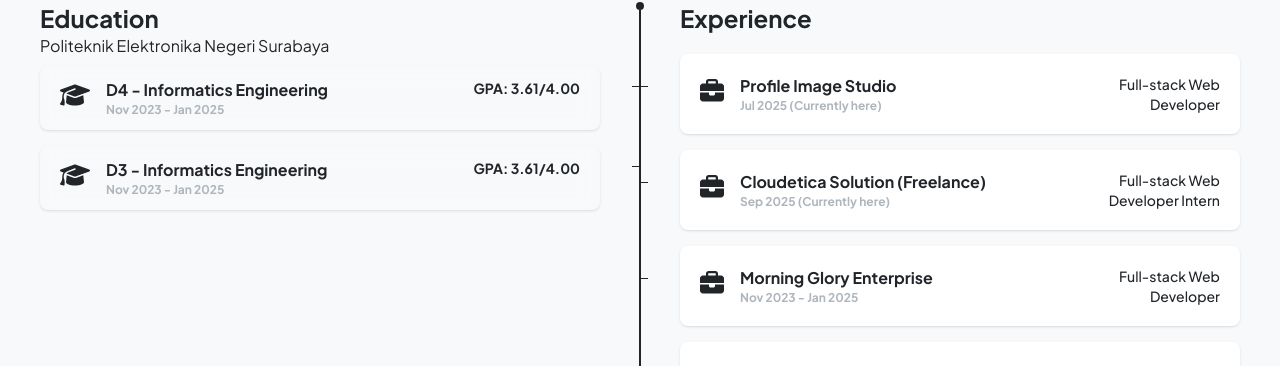
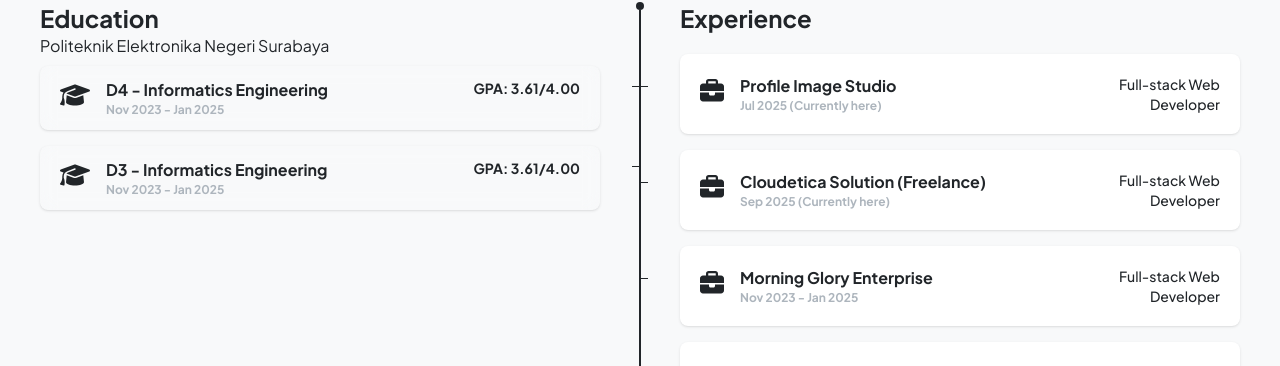
Before and after one commit to rijalalfariz/alfariz-me, a Next.js app: page / in a window 1280 px wide. Shown: the part 946-1312 px from the top of the page. Built offline with nearby package versions, Linux system fonts and the light colour scheme.

Commit message:
exp details adjustment

```diff
--- a/src/components/section/PersonalInfo.tsx
+++ b/src/components/section/PersonalInfo.tsx
@@ -55,20 +55,23 @@ const PersonalInfo: React.FC = () => {
       date: 'Jul 2025 (Currently here)',
       position: 'Full-stack Web Developer',
       details: [
-        'Collaborated in a team of 3 to develop an employee attendance website using face recognition technology',
-        'Led backend & front end development, design project structure and achieve face recognition accuracy score above 90%',
-        'Deliver application in 1 month sprint that impact the working efficiency of 50+ workers'
+        'Contributed to three ongoing projects, developing responsive web applications using Angular, TypeScript, Next.js, and FastAPI, ensuring alignment with user requirements and recommendations.',
+        'Deployed applications through Docker containerization and maintained CI/CD pipelines using GitLab version control to ensure efficient and reliable delivery.',
+        'Led a team of interns, providing mentorship and guidance to help them adhere to company development standards and best practices.',
+        'Collaborated with over 15 professionals, including programmers, system analysts, and QA engineers, offering creative insights and innovative ideas to enhance product performance and quality'
       ]
     },
     {
       id: 'exp4',
       company: 'Cloudetica Solution (Freelance)',
       date: 'Sep 2025 (Currently here)',
-      position: 'Full-stack Web Developer Intern',
+      position: 'Full-stack Web Developer',
       details: [
-        'Collaborated in a team of 3 to develop an employee attendance website using face recognition technology',
-        'Led backend & front end development, design project structure and achieve face recognition accuracy score above 90%',
-        'Deliver application in 1 month sprint that impact the working efficiency of 50+ workers'
+        'Developed a construction management system tailored to client requirements and specifications.',
+        'Fixed bugs and optimized application performance to ensure system stability and reliability.',
+        'Collaborated with 20+ professionals, including system analysts and QA engineers, to maintain high development quality.',
+        'Develop and maintain application using AWS based solution e.g. App-Sync, DynamoCB, and GraphQL',
+        'Performed approval, review, and pull/merge requests through the Pull Request system as part of the Git versioning workflow maintained CI/CD pipelines',
       ]
     },
     {
@@ -183,9 +186,9 @@ const PersonalInfo: React.FC = () => {
         </section>
 
         <div className="z-10 flex flex-col items-center">
-          <div className="rounded-full h-2 w-2 bg-(--fg-9)"/>
-          <div className="h-full w-[1.6px] bg-(--fg-9)"/>
-          <div className="rounded-full h-2 w-2 bg-(--fg-9)"/>
+          <div className="rounded-full h-2 w-2 bg-(--fg-9)" />
+          <div className="h-full w-[1.6px] bg-(--fg-9)" />
+          <div className="rounded-full h-2 w-2 bg-(--fg-9)" />
         </div>
 
         {/* <div className="absolute top-1/2 left-1/2 transform -translate-x-1/2 -translate-y-1/2 text-8xl md:text-9xl font-bold text-gray-100 whitespace-nowrap pointer-events-none select-none z-0">
```
